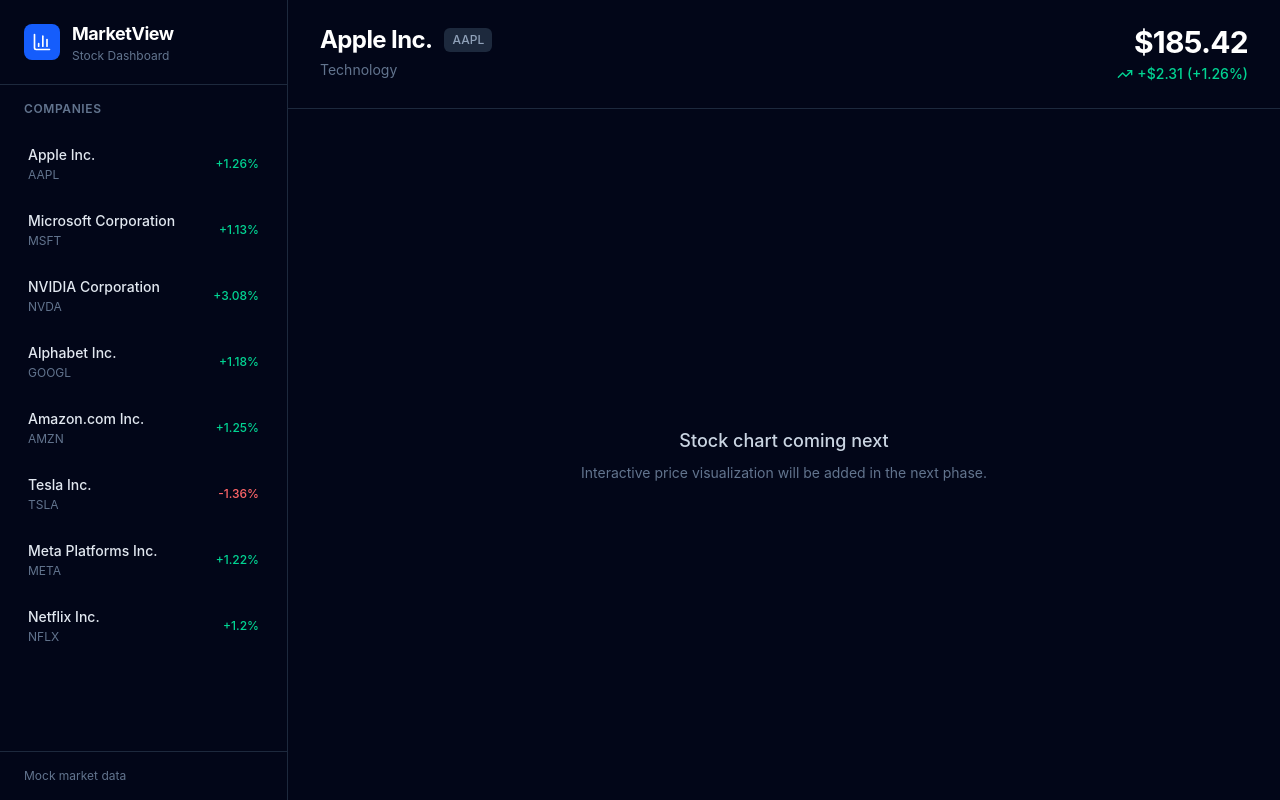
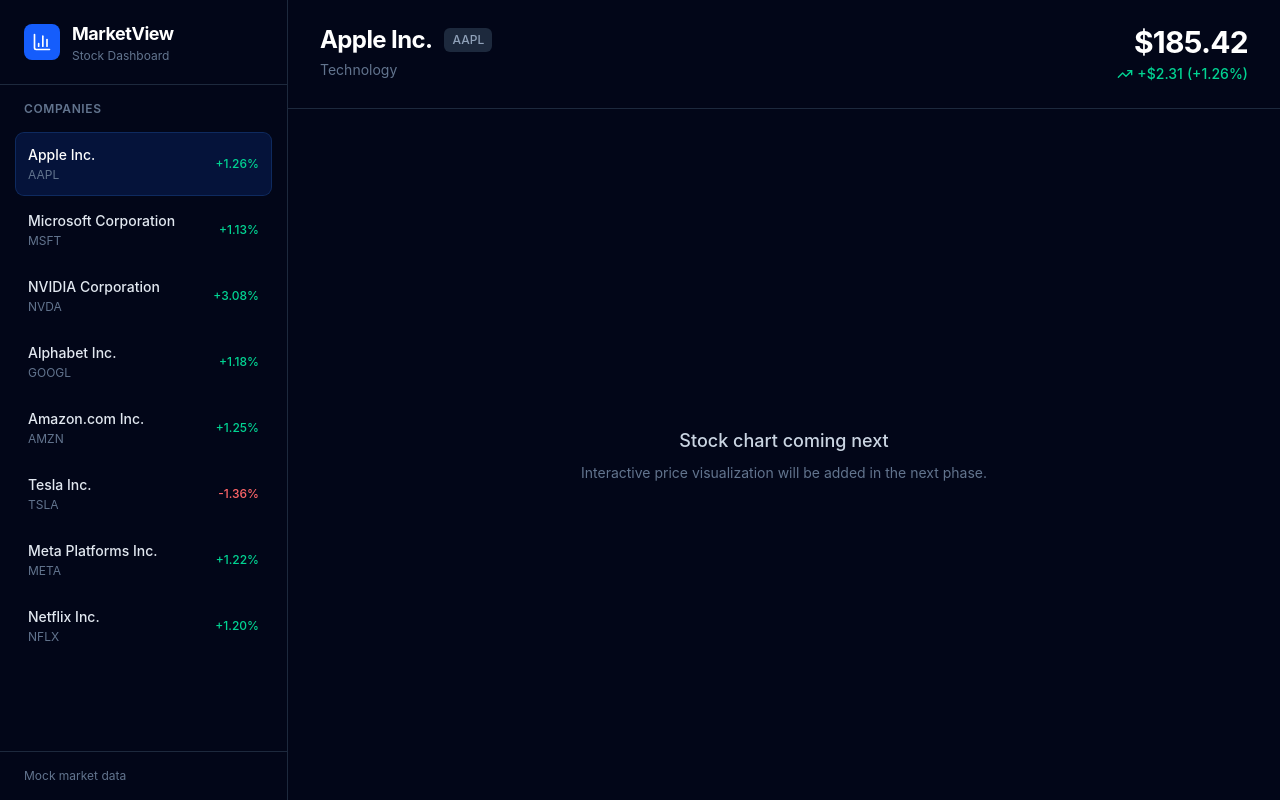
Before and after one commit to JITANSHU-17/marketview-stock-dashboard, a React (Vite) app: page / in a window 1280 px wide. Built offline with nearby package versions, Linux system fonts and the light colour scheme.

Commit message:
feat: add company selection state

```diff
--- a/src/App.jsx
+++ b/src/App.jsx
@@ -1,14 +1,24 @@
+import { useState } from "react";
 import { companies } from "./data/stocks";
 import Sidebar from "./components/Sidebar/Sidebar";
 import Dashboard from "./components/Dashboard/Dashboard";
 
 function App() {
-  const selectedCompany = companies[0];
+  const [selectedSymbol, setSelectedSymbol] = useState("AAPL");
+
+  const selectedCompany =
+  companies.find(
+    (company) => company.symbol === selectedSymbol
+  ) || companies[0];
 
   return (
     <div className="flex min-h-screen flex-col bg-slate-950 text-white lg:flex-row">
       <div className="w-full lg:h-screen lg:w-72 lg:shrink-0">
-        <Sidebar companies={companies} />
+        <Sidebar
+          companies={companies}
+          selectedSymbol={selectedSymbol}
+          onSelectCompany={setSelectedSymbol}
+        />
       </div>
 
       <div className="flex min-w-0 flex-1">
--- a/src/components/Sidebar/CompanyList.jsx
+++ b/src/components/Sidebar/CompanyList.jsx
@@ -1,13 +1,31 @@
-function CompanyList({ companies }) {
+function CompanyList({
+  companies,
+  selectedSymbol,
+  onSelectCompany,
+}) {
   return (
     <div className="space-y-1">
-      {companies.map((company) => (
+      {companies.map((company) => {
+        const isSelected = company.symbol === selectedSymbol;
+
+        return (
           <button
             key={company.symbol}
-          className="flex w-full items-center justify-between rounded-lg px-3 py-3 text-left transition hover:bg-slate-800"
+            onClick={() => onSelectCompany(company.symbol)}
+            className={`flex w-full items-center justify-between rounded-lg px-3 py-3 text-left transition ${
+              isSelected
+                ? "bg-blue-600/15 ring-1 ring-blue-500/30"
+                : "hover:bg-slate-800"
+            }`}
           >
             <div>
-            <p className="text-sm font-medium text-slate-200">
+              <p
+                className={`text-sm font-medium ${
+                  isSelected
+                    ? "text-white"
+                    : "text-slate-200"
+                }`}
+              >
                 {company.name}
               </p>
 
@@ -24,10 +42,11 @@
               }`}
             >
               {company.changePercent >= 0 ? "+" : ""}
-            {company.changePercent}%
+              {company.changePercent.toFixed(2)}%
             </span>
           </button>
-      ))}
+        );
+      })}
     </div>
   );
 }
--- a/src/components/Sidebar/Sidebar.jsx
+++ b/src/components/Sidebar/Sidebar.jsx
@@ -1,7 +1,11 @@
 import { BarChart3 } from "lucide-react";
 import CompanyList from "./CompanyList";
 
-function Sidebar({ companies }) {
+function Sidebar({
+  companies,
+  selectedSymbol,
+  onSelectCompany,
+}) {
   return (
     <aside className="flex h-full w-full flex-col border-r border-slate-800 bg-slate-950 lg:w-72">
       {/* Brand */}
@@ -29,7 +33,11 @@
           </p>
         </div>
 
-        <CompanyList companies={companies} />
+        <CompanyList
+          companies={companies}
+          selectedSymbol={selectedSymbol}
+          onSelectCompany={onSelectCompany}
+        />
       </div>
 
       {/* Footer */}
```
Lines whose indentation alone changed are shown as unchanged.
